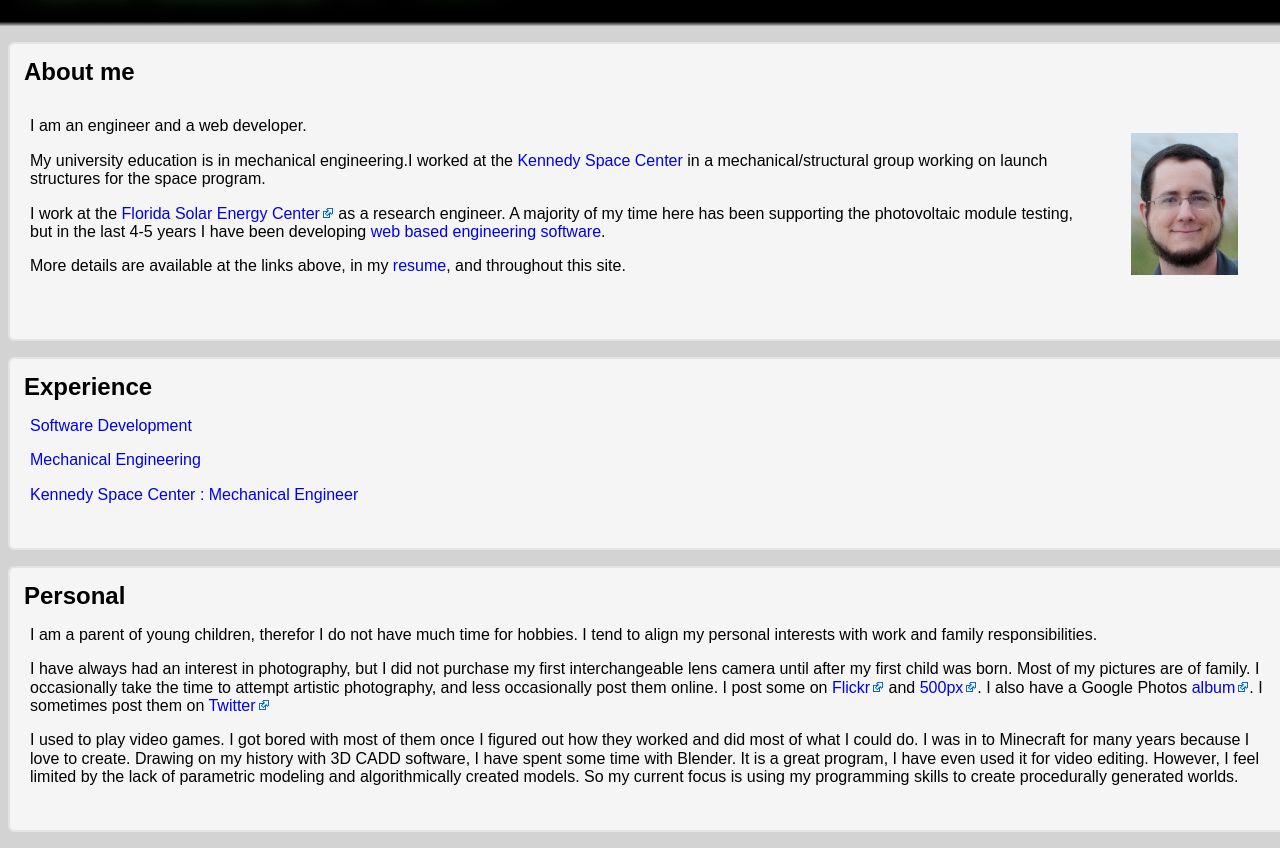
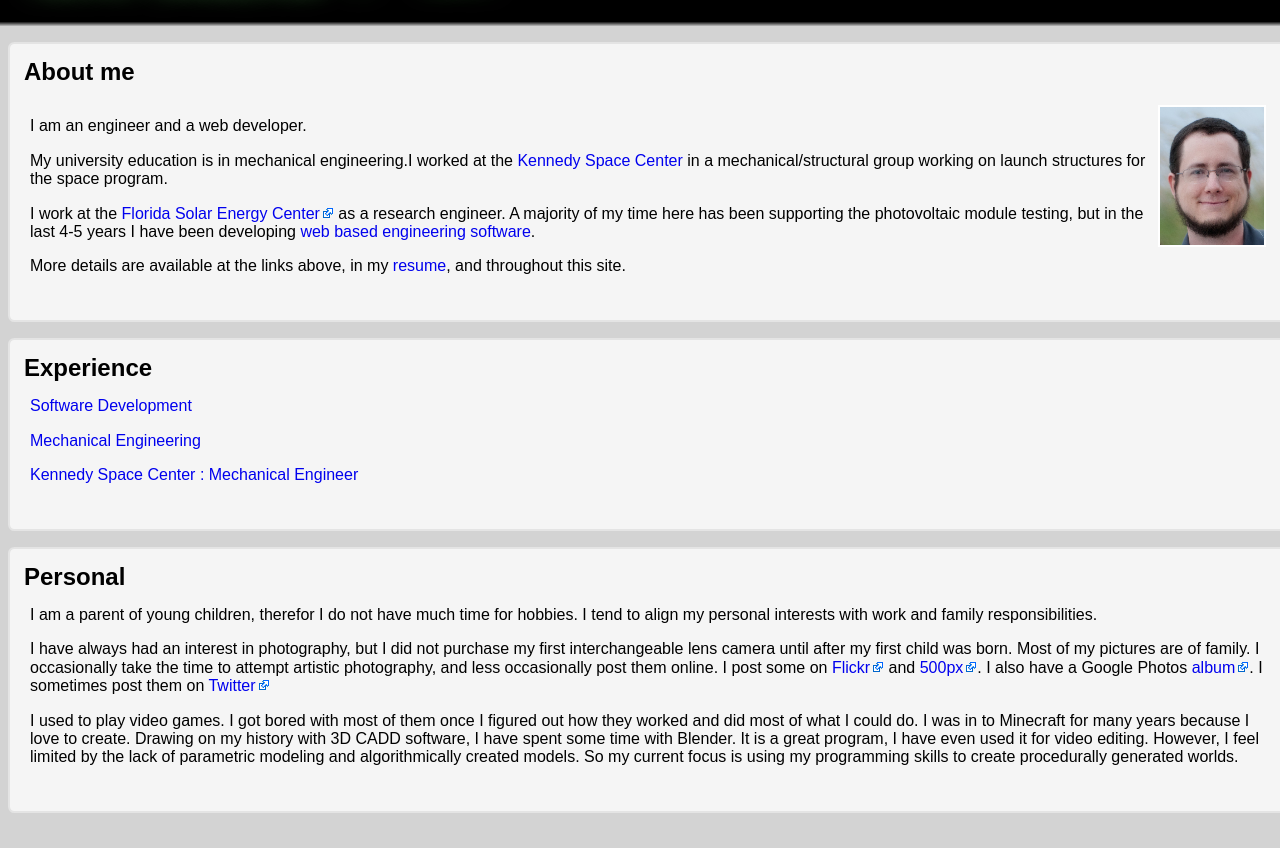
Before and after one commit to kshowalter/kshowalter.github.io, a website: page index.html in a window 1280 px wide. Shown: the part 71-919 px from the top of the page. Drawn offline with Linux system fonts and the light colour scheme.

Commit message:
Updated image style.

```diff
--- a/style/style.css
+++ b/style/style.css
@@ -242,16 +242,18 @@ li {
   border: 2px solid white
 }
 
+.image_float_right {
+  display: block;
+  float: right;
+  margin: 0.25em;
+  border: 2px solid white
+}
+
 .image_center{
   display: block;
   margin: auto;
 }
 
-.image_float_right {
-  display: block;
-  float: right;
-  margin: 2em;
-}
 
 .image_full_width {
   display: block;
```
